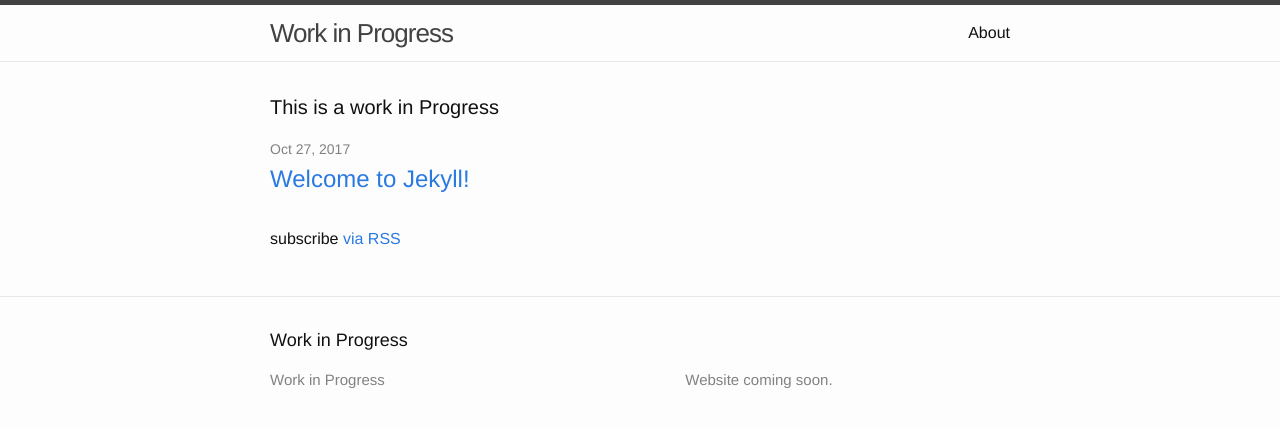
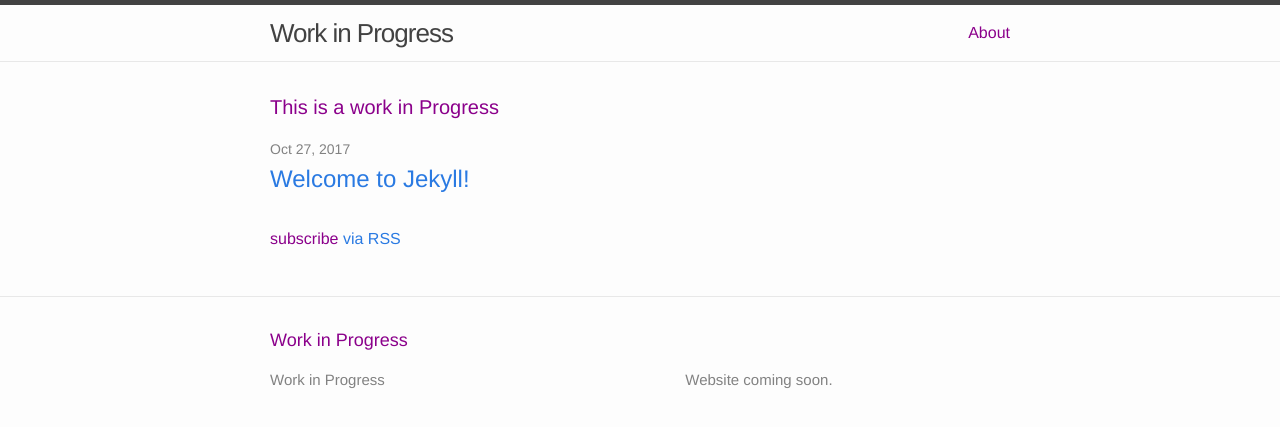
Before and after one commit to Roothe/.github.io, a Jekyll site: the page built from index.html, in a window 1280 px wide. Shown: the top 427 px of the page. Built offline with Jekyll 4.4.1, drawn with Linux system fonts in a browser that asks for light colours.

Commit message:
Update main.scss

```diff
--- a/css/main.scss
+++ b/css/main.scss
@@ -14,7 +14,7 @@ $base-line-height: 1.5;
 
 $spacing-unit:     30px;
 
-$text-color:       #111;
+$text-color:       #8b008b;
 $background-color: #fdfdfd;
 $brand-color:      #2a7ae2;
 
```
